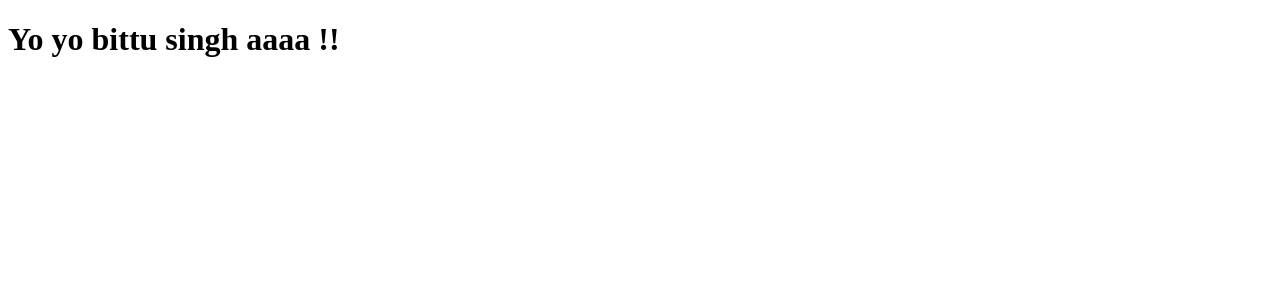
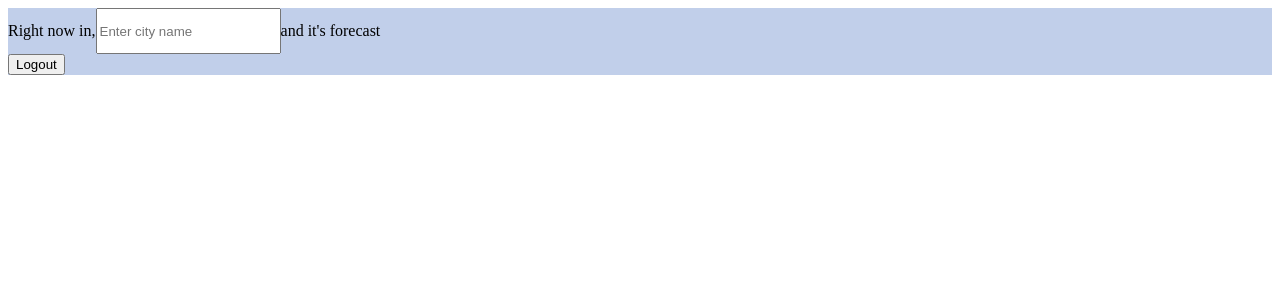
Before and after one commit to arpit9377/TypeScript_Weather_app, a React (Create React App) app: page / in a window 1280 px wide. Shown: the top 300 px of the page. Built offline with nearby package versions, Linux system fonts and the light colour scheme.

Commit message:
second commit
Solved cant assign thunk to type any

```diff
--- a/src/App.tsx
+++ b/src/App.tsx
@@ -1,10 +1,11 @@
 import React from 'react';
+import Main from './Components/Main';
 
 
 function App() {
   return (
     <div>
-      <h1>Yo yo bittu singh aaaa !!</h1>
+      <Main />
     </div>
   );
 }
--- a/src/Components/Main.tsx
+++ b/src/Components/Main.tsx
@@ -1,10 +1,12 @@
 import React, { useState, useEffect, FormEvent } from 'react';
 import { useDispatch, useSelector } from 'react-redux';
-import { RootState } from '../Redux/Store';
+import {  RootState } from '../Redux/Store';
+import { ThunkDispatch } from 'redux-thunk';
 import { fetchWeatherData } from '../Redux/weatherSlice';
 
+
 const Main: React.FunctionComponent = () => {
-  const dispatch = useDispatch();
+  const dispatch = useDispatch<ThunkDispatch<RootState, undefined, any>>();
   const [city, setCity] = useState<string>('');
   const weatherData = useSelector((state: RootState) => state.weather.data);
   const selectedCity = useSelector((state: RootState) => state.weather.city);
--- a/src/index.tsx
+++ b/src/index.tsx
@@ -1,13 +1,13 @@
 import React from 'react';
-import ReactDOM from 'react-dom/client';
+import ReactDOM from 'react-dom';
+import { Provider } from 'react-redux';
+import store from './Redux/Store';
+
 import App from './App';
 
-
-const root = ReactDOM.createRoot(
-  document.getElementById('root') as HTMLElement
+ReactDOM.render(
+  <Provider store={store}>
+    <App />
+  </Provider>,
+  document.getElementById('root')
 );
-root.render(
-  <React.StrictMode>
-    <App />
-  </React.StrictMode>
-);
```
